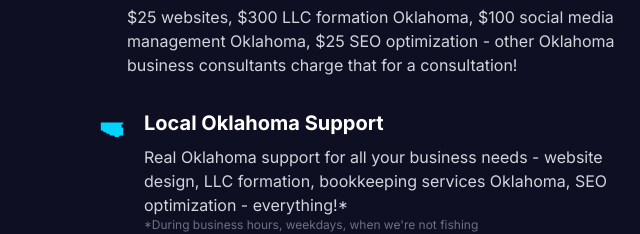
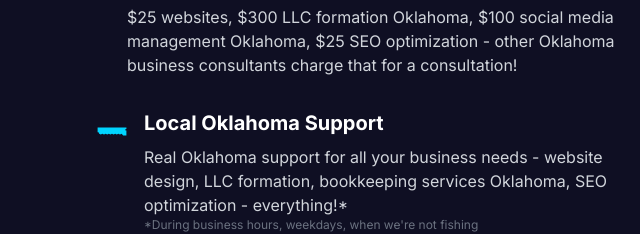
Before and after one commit to TitanBusinessPros/The-Okie-Website-Guy, a plain HTML site: page index.html in a window 1280 px wide. Shown: the part 5020-5254 px from the top of the page, 0-640 px from the left. Drawn offline with nearby package versions, Linux system fonts and the light colour scheme; a script that the page names is missing.

Commit message:
fix: improve Oklahoma state outline accuracy

```diff
--- a/index.html
+++ b/index.html
@@ -490,11 +490,11 @@
                         </div>
                     </div>
 
-                                        <div class="flex items-start space-x-4">
+                                                                <div class="flex items-start space-x-4">
                         <div class="text-neon-blue text-2xl mt-1">
-                            <svg viewBox="0 0 100 100" class="w-8 h-8 fill-current">
-                                <!-- Oklahoma state outline -->
-                                <path d="M15 30 L85 30 L85 35 L80 35 L80 45 L85 45 L85 70 L75 70 L70 75 L60 75 L55 70 L45 70 L40 65 L35 65 L30 60 L25 60 L20 55 L15 55 Z"/>
+                            <svg viewBox="0 0 100 50" class="w-8 h-8 fill-current">
+                                <!-- Accurate Oklahoma state outline -->
+                                <path d="M5 20 L95 20 L95 25 L92 25 L92 30 L95 30 L95 45 L85 45 L80 40 L75 42 L70 40 L65 42 L60 40 L55 42 L50 40 L45 42 L40 40 L35 42 L30 40 L25 42 L20 40 L15 42 L10 40 L8 35 L5 35 Z"/>
                             </svg>
                         </div>
                         <div>
```
